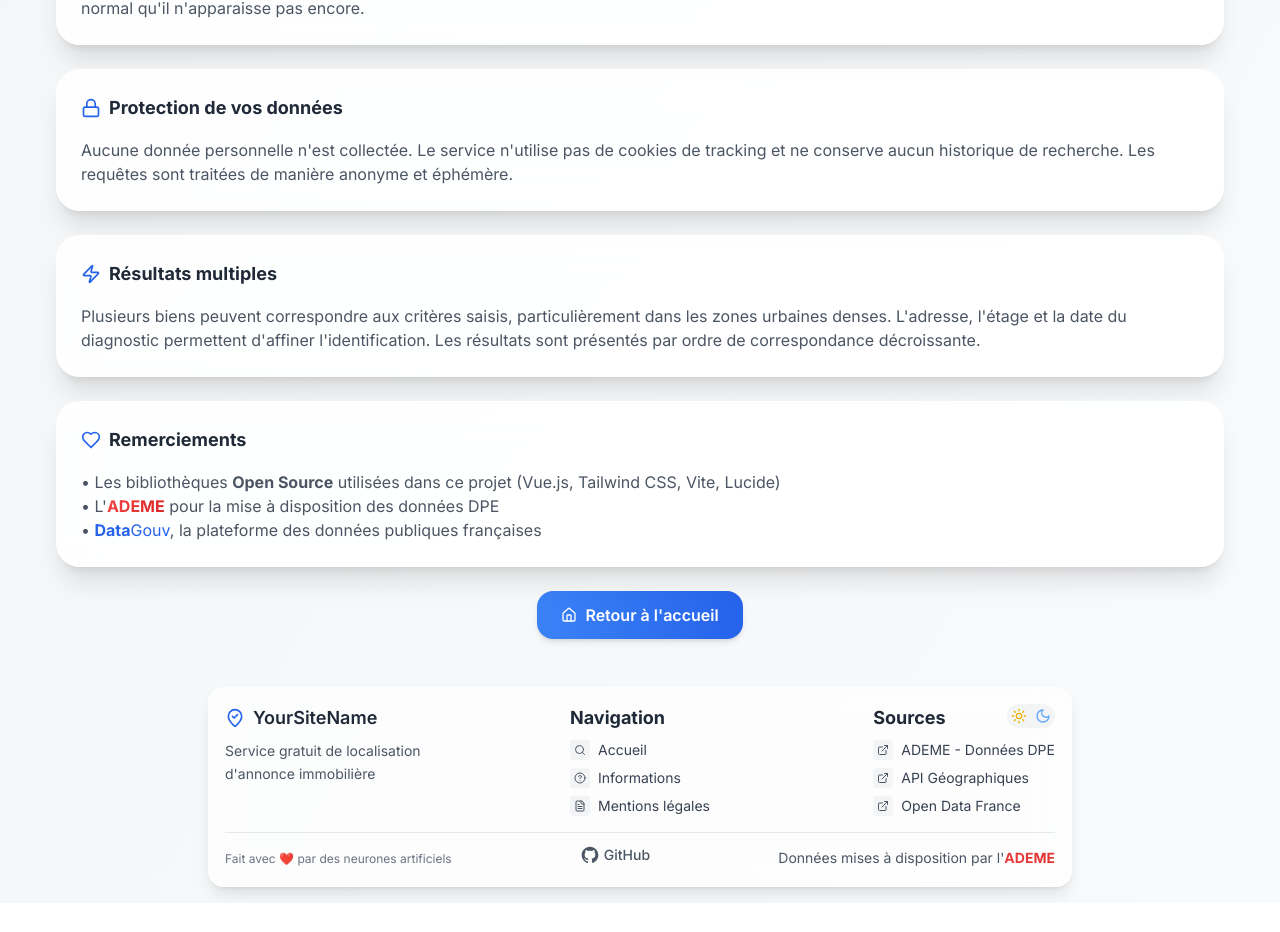
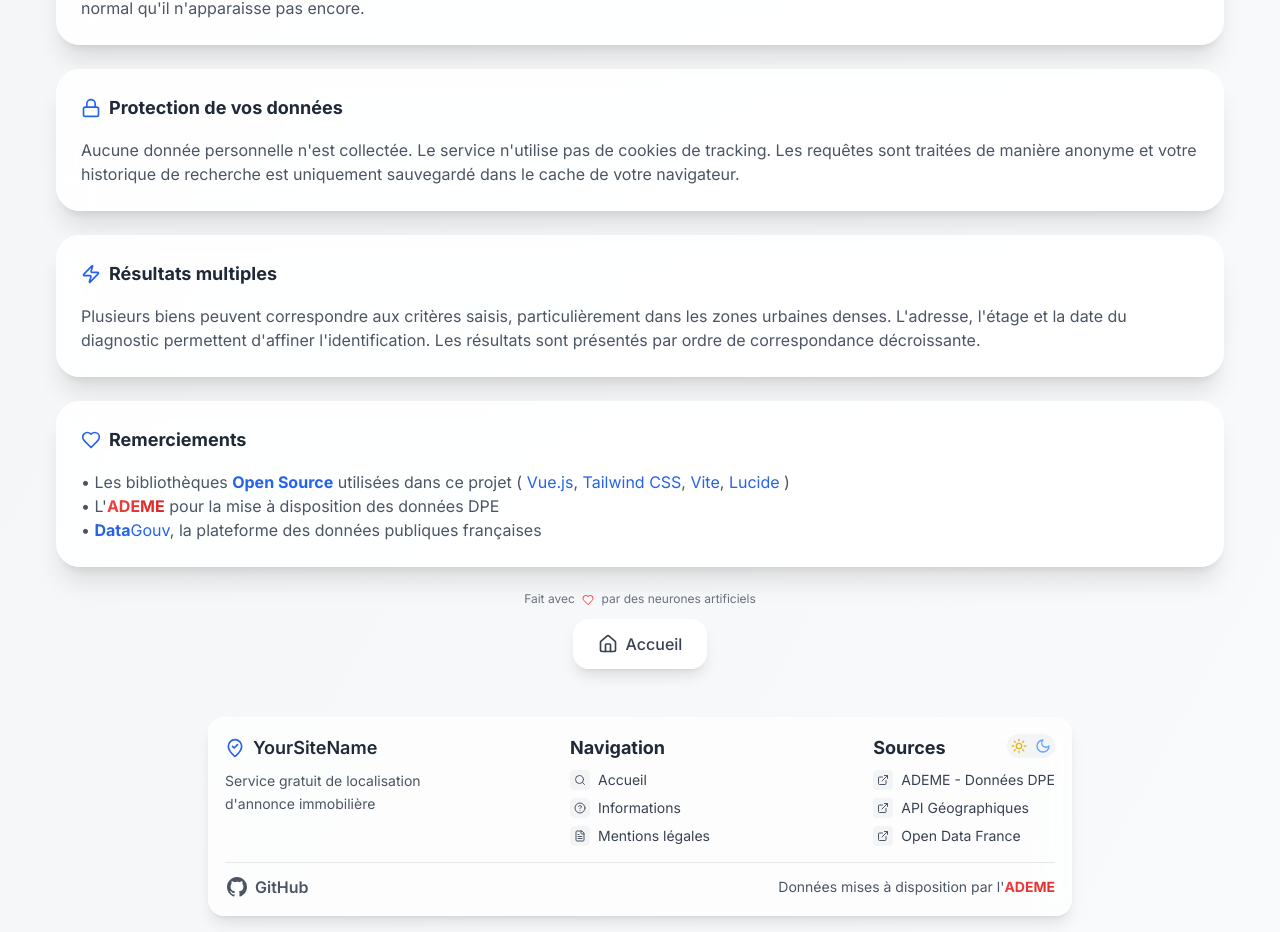
Before and after one commit to Aurfi/DPE-LocaliserBien, a Vue app: page /informations in a window 1280 px wide. Shown: the part 1413-2345 px from the top of the page. Before the commit the page ends 2316 px from the top, so only its background shows below. Built offline with nearby package versions, Linux system fonts and the light colour scheme.

Commit message:
Update ADEME API endpoint to dpe03existant dataset and fix linting

```diff
--- a/package.json
+++ b/package.json
@@ -22,6 +22,7 @@
     "lucide-vue-next": "^0.400.0",
     "sqlite": "^5.1.1",
     "sqlite3": "^5.1.7",
+    "vite-plugin-pwa": "^1.0.3",
     "vue": "^3.5.0",
     "vue-router": "^4.4.0"
   },
--- a/src/App.vue
+++ b/src/App.vue
@@ -76,6 +76,9 @@
               <p class="text-gray-600 dark:text-gray-400 text-sm leading-relaxed">
                 Service gratuit de localisation d'annonce immobilière
               </p>
+              <div class="mt-2">
+                <InstallPWA variant="link" />
+              </div>
             </div>
 
             <!-- Navigation -->
@@ -158,32 +161,26 @@
 
           <!-- Ligne de bas -->
           <div class="border-t border-gray-200 dark:border-gray-700 mt-4 pt-3">
-            <div class="flex flex-col md:flex-row items-center justify-between text-sm">
-              <!-- Made with love -->
-              <div class="mb-4 md:mb-0">
-                <span class="text-gray-500 dark:text-gray-400 text-xs">
-                  Fait avec <span class="text-red-500">❤️</span> par des neurones artificiels
-                </span>
-              </div>
-
-              <!-- GitHub Link -->
-              <div class="mb-4 md:mb-0">
+            <div class="flex flex-col md:flex-row items-start md:items-center justify-between text-sm">
+              <!-- GitHub Link (left-aligned) -->
+              <div class="mb-4 md:mb-0 flex items-center gap-3">
                 <a
                   href="https://github.com/Aurfi/DPE-LocaliserBien"
                   target="_blank"
                   rel="noopener noreferrer"
-                  class="inline-flex items-center text-gray-600 dark:text-gray-400 hover:text-gray-800 dark:hover:text-gray-200 transition-colors"
+                  class="inline-flex items-center text-base text-gray-600 dark:text-gray-400 hover:text-gray-800 dark:hover:text-gray-200 transition-colors"
                 >
-                  <svg class="w-5 h-5 mr-1" viewBox="0 0 24 24" fill="currentColor" xmlns="http://www.w3.org/2000/svg">
+                  <svg class="w-6 h-6 mr-1.5" viewBox="0 0 24 24" fill="currentColor" xmlns="http://www.w3.org/2000/svg">
                     <path d="M12 2C6.477 2 2 6.477 2 12c0 4.42 2.865 8.17 6.839 9.49.5.092.682-.217.682-.482 0-.237-.008-.866-.013-1.7-2.782.603-3.369-1.34-3.369-1.34-.454-1.156-1.11-1.463-1.11-1.463-.908-.62.069-.608.069-.608 1.003.07 1.531 1.03 1.531 1.03.892 1.529 2.341 1.087 2.91.831.092-.646.35-1.086.636-1.336-2.22-.253-4.555-1.11-4.555-4.943 0-1.091.39-1.984 1.029-2.683-.103-.253-.446-1.27.098-2.647 0 0 .84-.269 2.75 1.025A9.564 9.564 0 0112 6.844c.85.004 1.705.115 2.504.337 1.909-1.294 2.747-1.025 2.747-1.025.546 1.377.203 2.394.1 2.647.64.699 1.028 1.592 1.028 2.683 0 3.842-2.339 4.687-4.566 4.935.359.309.678.919.678 1.852 0 1.336-.012 2.415-.012 2.743 0 .267.18.578.688.48C19.138 20.167 22 16.418 22 12c0-5.523-4.477-10-10-10z"/>
                   </svg>
-                  <span class="font-medium">GitHub</span>
+                  <span class="font-semibold">GitHub</span>
                 </a>
+                <InstallPWA />
               </div>
 
               <div class="flex items-center">
                 <span class="text-gray-600 dark:text-gray-400">Données mises à disposition par l'<a
-                  href="https://data.ademe.fr"
+                  href="https://www.ademe.fr/"
                   target="_blank"
                   rel="noopener noreferrer"
                   class="font-bold bg-gradient-to-r from-red-500 to-red-600 bg-clip-text text-transparent hover:from-red-400 hover:to-red-500 transition-all animate-gradient"
@@ -199,6 +196,7 @@
 
 <script>
 import { ExternalLink, FileText, HelpCircle, Moon, Search, Shield, Sun } from 'lucide-vue-next'
+import InstallPWA from './components/InstallPWA.vue'
 
 export default {
   name: 'App',
@@ -209,7 +207,8 @@ export default {
     ExternalLink,
     Shield,
     Sun,
-    Moon
+    Moon,
+    InstallPWA
   },
   data() {
     return {
--- /dev/null
+++ b/src/components/InstallPWA.vue
@@ -0,0 +1,69 @@
+<template>
+  <button
+    v-if="showButton"
+    @click="install"
+    :class="buttonClass"
+  >
+    <Download v-if="variant !== 'link'" class="w-4 h-4 mr-1.5" />
+    <span>{{ label }}</span>
+  </button>
+</template>
+
+<script>
+import { Download } from 'lucide-vue-next'
+
+export default {
+  name: 'InstallPWA',
+  components: { Download },
+  props: {
+    variant: { type: String, default: 'button' } // 'button' | 'link'
+  },
+  data() {
+    return {
+      deferredPrompt: null,
+      showButton: false
+    }
+  },
+  mounted() {
+    // Show only on Android devices and when not already installed
+    const ua = navigator.userAgent.toLowerCase()
+    const isAndroid = ua.includes('android')
+    const isStandalone = window.matchMedia('(display-mode: standalone)').matches || window.navigator.standalone
+
+    window.addEventListener('beforeinstallprompt', e => {
+      // Chrome fires this on Android if app is installable
+      e.preventDefault()
+      this.deferredPrompt = e
+      this.showButton = isAndroid && !isStandalone
+    })
+
+    window.addEventListener('appinstalled', () => {
+      this.showButton = false
+      this.deferredPrompt = null
+    })
+  },
+  methods: {
+    async install() {
+      if (!this.deferredPrompt) return
+      this.deferredPrompt.prompt()
+      try {
+        await this.deferredPrompt.userChoice
+      } finally {
+        this.deferredPrompt = null
+        this.showButton = false
+      }
+    }
+  },
+  computed: {
+    buttonClass() {
+      if (this.variant === 'link') {
+        return 'text-xs text-blue-600 dark:text-blue-400 hover:underline bg-transparent p-0'
+      }
+      return 'inline-flex items-center px-3 py-2 rounded-xl bg-white/90 dark:bg-gray-800/90 border border-white/50 dark:border-gray-700/50 text-gray-700 dark:text-gray-300 hover:text-blue-600 dark:hover:text-blue-400 shadow-sm hover:shadow transition-colors'
+    },
+    label() {
+      return "Installer l'app"
+    }
+  }
+}
+</script>
--- a/src/main.js
+++ b/src/main.js
@@ -1,6 +1,7 @@
 import { createApp } from 'vue'
 import { createRouter, createWebHistory } from 'vue-router'
 import './style.css'
+import { registerSW } from 'virtual:pwa-register'
 import App from './App.vue'
 import FAQ from './views/FAQ.vue'
 // Import des vues
@@ -60,3 +61,8 @@ router.beforeEach((to, _from, next) => {
 const app = createApp(App)
 app.use(router)
 app.mount('#app')
+
+// Register PWA service worker (vite-plugin-pwa)
+if ('serviceWorker' in navigator) {
+  registerSW({ immediate: true })
+}
--- a/src/views/FAQ.vue
+++ b/src/views/FAQ.vue
@@ -9,7 +9,7 @@
           class="inline-flex items-center px-6 py-3 bg-white/90 dark:bg-gray-800/90 backdrop-blur-sm rounded-2xl shadow-lg hover:shadow-xl transition-all duration-200 text-gray-700 dark:text-gray-300 hover:text-blue-600 dark:hover:text-blue-400 font-medium hover:scale-105 border border-white/50 dark:border-gray-700/50"
         >
           <Home class="w-5 h-5 mr-2" />
-          Retour à l'accueil
+          Accueil
         </router-link>
       </div>
 
@@ -119,8 +119,9 @@
             Protection de vos données
           </h3>
           <p class="text-gray-600 dark:text-gray-400">
-            Aucune donnée personnelle n'est collectée. Le service n'utilise pas de cookies de tracking
-            et ne conserve aucun historique de recherche. Les requêtes sont traitées de manière anonyme et éphémère.
+            Aucune donnée personnelle n'est collectée. Le service n'utilise pas de cookies de tracking.
+            Les requêtes sont traitées de manière anonyme et votre historique de recherche est uniquement
+            sauvegardé dans le cache de votre navigateur.
           </p>
         </div>
 
@@ -144,9 +145,16 @@
             Remerciements
           </h3>
           <p class="text-gray-600 dark:text-gray-400">
-            • Les bibliothèques <strong>Open Source</strong> utilisées dans ce projet (Vue.js, Tailwind CSS, Vite, Lucide)
+            • Les bibliothèques
+            <a href="https://www.fsf.org/fr" target="_blank" rel="noopener noreferrer" class="text-blue-600 dark:text-blue-400 hover:underline"><strong>Open Source</strong></a>
+            utilisées dans ce projet (
+            <a href="https://github.com/vuejs/core" target="_blank" rel="noopener noreferrer" class="text-blue-600 dark:text-blue-400 hover:underline">Vue.js</a>,
+            <a href="https://github.com/tailwindlabs/tailwindcss" target="_blank" rel="noopener noreferrer" class="text-blue-600 dark:text-blue-400 hover:underline">Tailwind CSS</a>,
+            <a href="https://github.com/vitejs/vite" target="_blank" rel="noopener noreferrer" class="text-blue-600 dark:text-blue-400 hover:underline">Vite</a>,
+            <a href="https://github.com/lucide-icons/lucide" target="_blank" rel="noopener noreferrer" class="text-blue-600 dark:text-blue-400 hover:underline">Lucide</a>
+            )
             <br>
-            • L'<span class="font-bold bg-gradient-to-r from-red-500 to-red-600 bg-clip-text text-transparent">ADEME</span> pour la mise à disposition des données DPE
+            • L'<a href="https://www.ademe.fr/" target="_blank" rel="noopener noreferrer" class="font-bold bg-gradient-to-r from-red-500 to-red-600 bg-clip-text text-transparent hover:from-red-400 hover:to-red-500 transition-colors">ADEME</a> pour la mise à disposition des données DPE
             <br>
             • <a href="https://www.data.gouv.fr/" target="_blank" rel="noopener noreferrer" class="text-blue-600 dark:text-blue-400 hover:underline"><strong>Data</strong>Gouv</a>, la plateforme des données publiques françaises
           </p>
@@ -156,9 +164,15 @@
 
       <!-- Navigation -->
       <div class="mt-6 text-center">
-        <router-link to="/" class="bg-gradient-to-r from-blue-500 to-blue-600 hover:from-blue-600 hover:to-blue-700 text-white font-semibold px-6 py-3 rounded-2xl transition-all duration-200 hover:shadow-lg hover:scale-[1.02] inline-flex items-center shadow-md">
-          <Home class="w-4 h-4 mr-2" />
-          Retour à l'accueil
+        <p class="mb-3 text-xs text-gray-500 dark:text-gray-400">
+          Fait avec <Heart class="inline w-3 h-3 text-red-500 mx-1" /> par des neurones artificiels
+        </p>
+        <router-link
+          to="/"
+          class="inline-flex items-center px-6 py-3 bg-white/90 dark:bg-gray-800/90 backdrop-blur-sm rounded-2xl shadow-lg hover:shadow-xl transition-all duration-200 text-gray-700 dark:text-gray-300 hover:text-blue-600 dark:hover:text-blue-400 font-medium hover:scale-105 border border-white/50 dark:border-gray-700/50"
+        >
+          <Home class="w-5 h-5 mr-2" />
+          Accueil
         </router-link>
       </div>
     </div>
--- a/src/views/MentionsLegales.vue
+++ b/src/views/MentionsLegales.vue
@@ -9,7 +9,7 @@
           class="inline-flex items-center px-6 py-3 bg-white/90 dark:bg-gray-800/90 backdrop-blur-sm rounded-2xl shadow-lg hover:shadow-xl transition-all duration-200 text-gray-700 dark:text-gray-300 hover:text-blue-600 dark:hover:text-blue-400 font-medium hover:scale-105 border border-white/50 dark:border-gray-700/50"
         >
           <Home class="w-5 h-5 mr-2" />
-          Retour à l'accueil
+          Accueil
         </router-link>
       </div>
 
@@ -190,6 +190,17 @@
         </div>
       </section>
 
+      <!-- Bottom navigation -->
+      <div class="mt-6 text-center">
+        <router-link
+          to="/"
+          class="inline-flex items-center px-6 py-3 bg-white/90 dark:bg-gray-800/90 backdrop-blur-sm rounded-2xl shadow-lg hover:shadow-xl transition-all duration-200 text-gray-700 dark:text-gray-300 hover:text-blue-600 dark:hover:text-blue-400 font-medium hover:scale-105 border border-white/50 dark:border-gray-700/50"
+        >
+          <Home class="w-5 h-5 mr-2" />
+          Accueil
+        </router-link>
+      </div>
+
     </div>
   </div>
 </template>
--- a/vite.config.js
+++ b/vite.config.js
@@ -4,6 +4,7 @@ import { fileURLToPath, URL } from 'node:url'
 import vue from '@vitejs/plugin-vue'
 import { defineConfig, loadEnv } from 'vite'
 import { createHtmlPlugin } from 'vite-plugin-html'
+import { VitePWA } from 'vite-plugin-pwa'
 
 export default defineConfig(({ mode }) => {
   const env = loadEnv(mode, process.cwd(), '')
@@ -37,6 +38,20 @@ export default defineConfig(({ mode }) => {
             ...env
           }
         }
+      }),
+      // PWA: installable app without offline caching (runtime caching disabled)
+      VitePWA({
+        registerType: 'autoUpdate',
+        injectRegister: 'auto',
+        workbox: { runtimeCaching: [] },
+        includeAssets: [
+          'favicon.ico',
+          'favicon.svg',
+          'apple-touch-icon.png',
+          'android-chrome-192x192.png',
+          'android-chrome-512x512.png'
+        ]
+        // Using existing public/manifest.json
       })
     ],
     resolve: {
@@ -48,15 +63,15 @@ export default defineConfig(({ mode }) => {
       port: 3000,
       host: true,
       headers: {
-        // En-têtes de sécurité pour le développement
-        'X-Content-Type-Options': 'nosniff',
+        // En-têtes de sécurité pour le développement (relaxés pour Vite)
+        // Note: ne pas forcer nosniff en dev pour éviter les erreurs de type MIME avec les modules
         'X-Frame-Options': 'DENY',
         'X-XSS-Protection': '1; mode=block',
         'Referrer-Policy': 'strict-origin-when-cross-origin',
         'Permissions-Policy': 'camera=(), microphone=(), geolocation=()',
         // CSP basique pour le développement
         'Content-Security-Policy':
-          "default-src 'self'; script-src 'self' 'unsafe-inline' 'unsafe-eval'; style-src 'self' 'unsafe-inline' https://fonts.googleapis.com; style-src-elem 'self' 'unsafe-inline' https://fonts.googleapis.com; img-src 'self' data: https:; font-src 'self' data: https://fonts.gstatic.com; connect-src 'self' https://geo.api.gouv.fr https://api-adresse.data.gouv.fr https://data.ademe.fr https://www.data.gouv.fr https://nominatim.openstreetmap.org https://photon.komoot.io; frame-src 'self' https://maps.google.com https://www.google.com;"
+          "default-src 'self'; worker-src 'self' blob:; script-src 'self' 'unsafe-inline' 'unsafe-eval' blob:; style-src 'self' 'unsafe-inline' https://fonts.googleapis.com; style-src-elem 'self' 'unsafe-inline' https://fonts.googleapis.com; img-src 'self' data: https:; font-src 'self' data: https://fonts.gstatic.com; connect-src 'self' https://geo.api.gouv.fr https://api-adresse.data.gouv.fr https://data.ademe.fr https://www.data.gouv.fr https://nominatim.openstreetmap.org https://photon.komoot.io ws:; frame-src 'self' https://maps.google.com https://www.google.com;"
       }
     },
     build: {
```
Also changed, not shown: src/components/RecentDPESearch.vue (+5 -2 lines), src/components/RecentDPESearchHistory.vue (+10 -2 lines), public/manifest.json, 1 other file (tests, documents, lock files or other folders).
